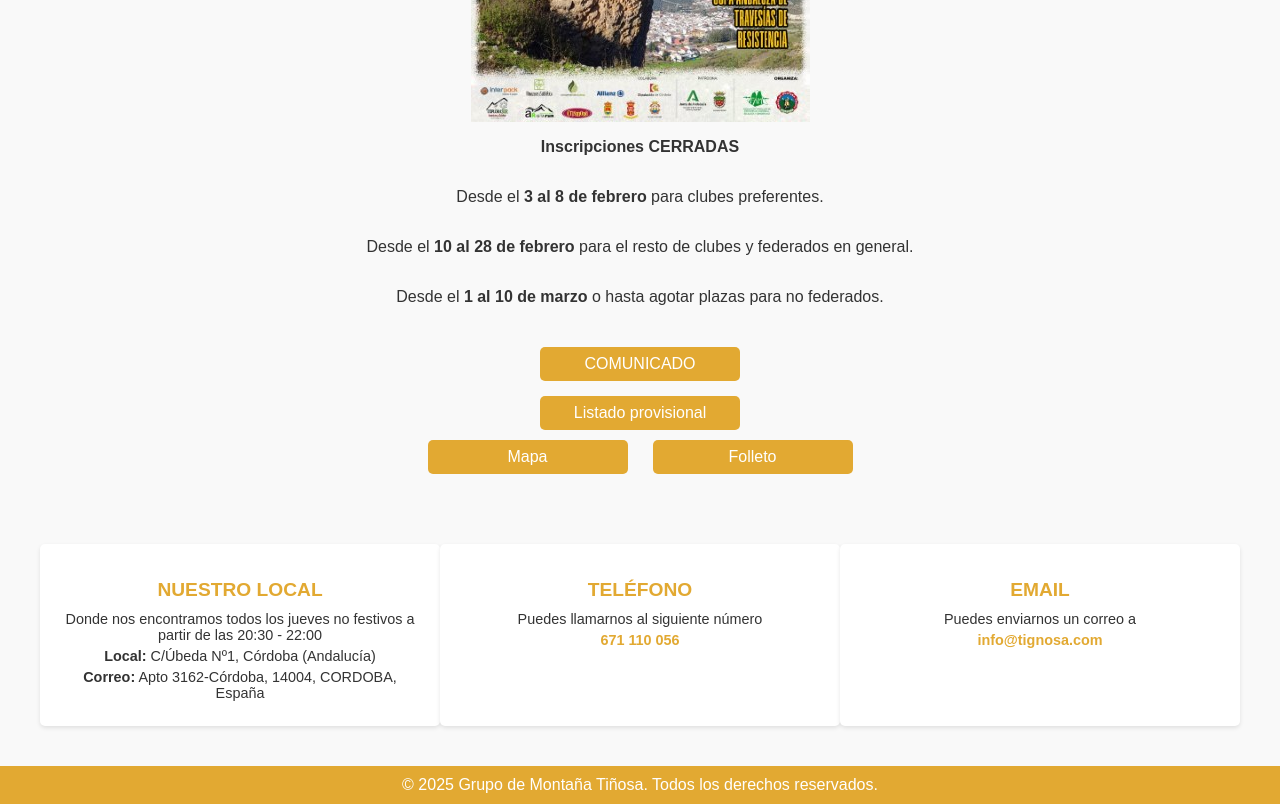
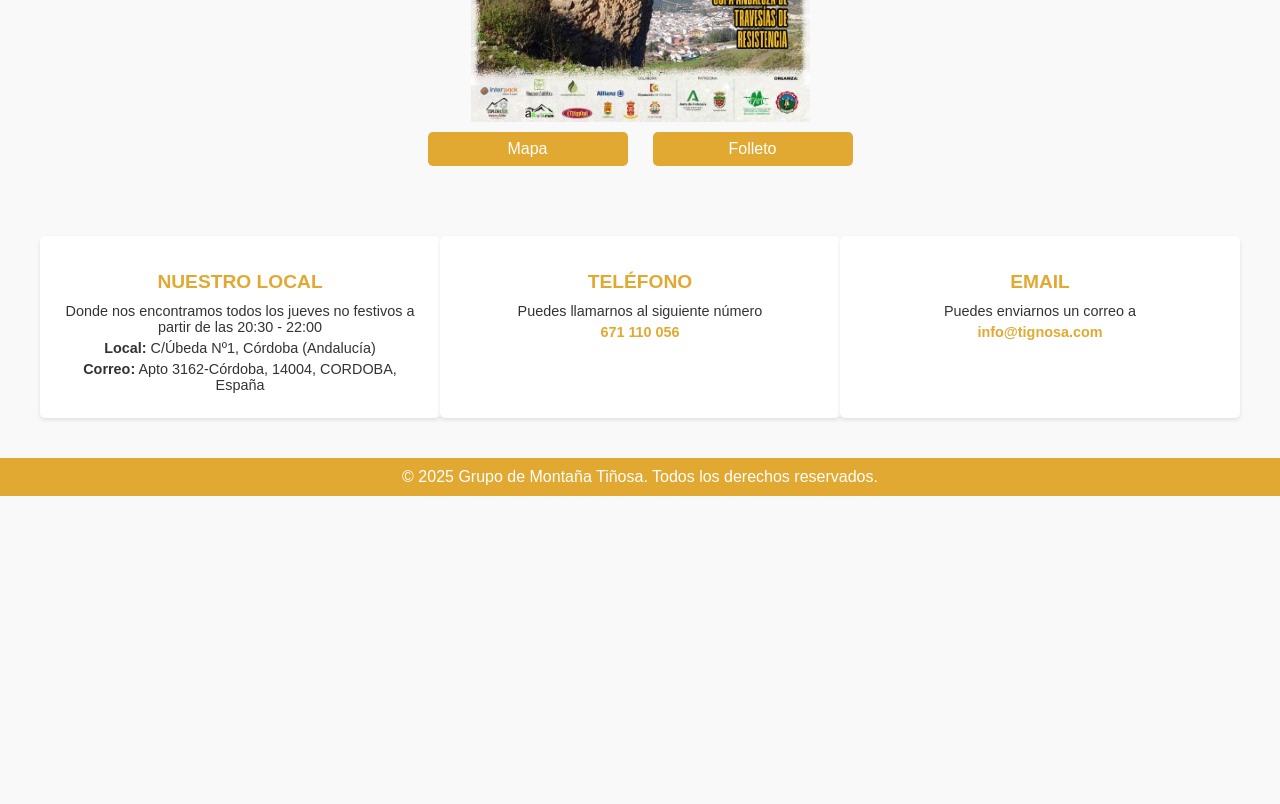
Before and after one commit to laurajimore/tignosacom, a plain HTML site: page index.html in a window 1280 px wide. Shown: the part 980-1784 px from the top of the page. After the commit the page ends 1476 px from the top, so only its background shows below. Drawn offline with Linux system fonts and the light colour scheme.

Commit message:
Update index.html

```diff
--- a/index.html
+++ b/index.html
@@ -202,15 +202,6 @@
         </section>
         <section class="evento-section">
             <img src="2025_EVENTOS.jpg" alt="Cartel del evento">
-            <p><strong>Inscripciones CERRADAS</strong></p>
-            <p>Desde el <strong>3 al 8 de febrero</strong> para clubes preferentes.</p>
-            <p>Desde el <strong>10 al 28 de febrero</strong> para el resto de clubes y federados en general.</p>
-            <p>Desde el <strong>1 al 10 de marzo</strong> o hasta agotar plazas para no federados.</p>
-
-            <div class="botones-inscripcion">
-                <a href="https://drive.google.com/file/d/1o99R3WkreDZ5QhBsnpb40RAoRQFev-jV/view?usp=drive_link" target="_blank">COMUNICADO</a>
-                <a href="https://drive.google.com/file/d/1BwfTtNIzG_Tlow2QRzsZFfkP22NFo767/view?usp=drive_link" target="_blank">Listado provisional</a>
-            </div>
             <div class="botones-secundarios">
                 <a href="https://drive.google.com/file/d/160gR2RCFuvOMxlGIdon49QNrJIQYZ7Cf/view" target="_blank">Mapa</a>
                 <a href="https://drive.google.com/file/d/1vUNjPXMnySONFYmzFhpJYUGoS2lt_DpO/view" target="_blank">Folleto</a>
```
